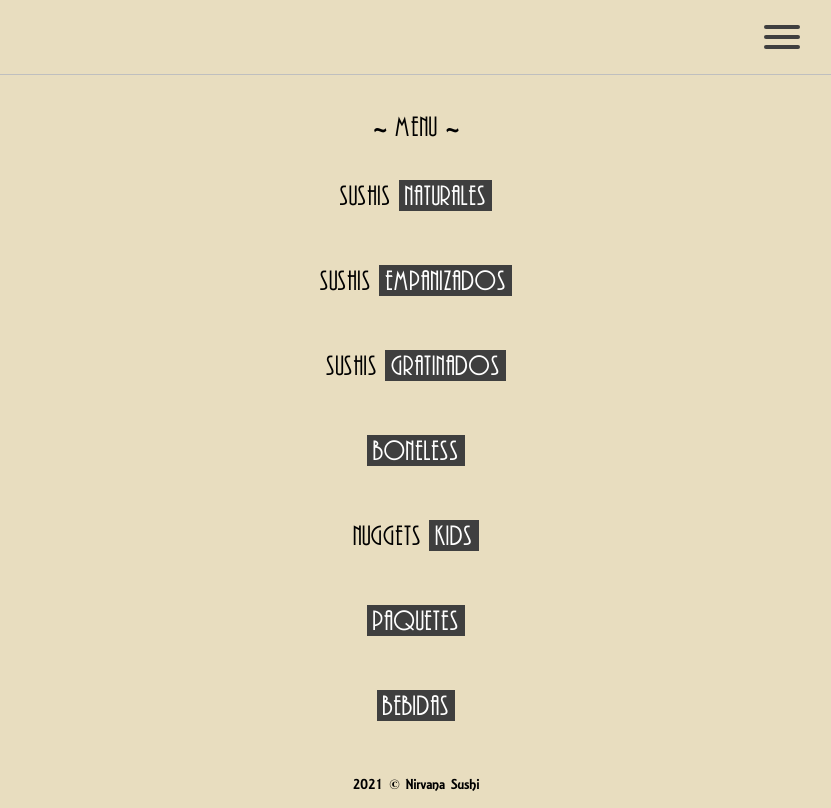
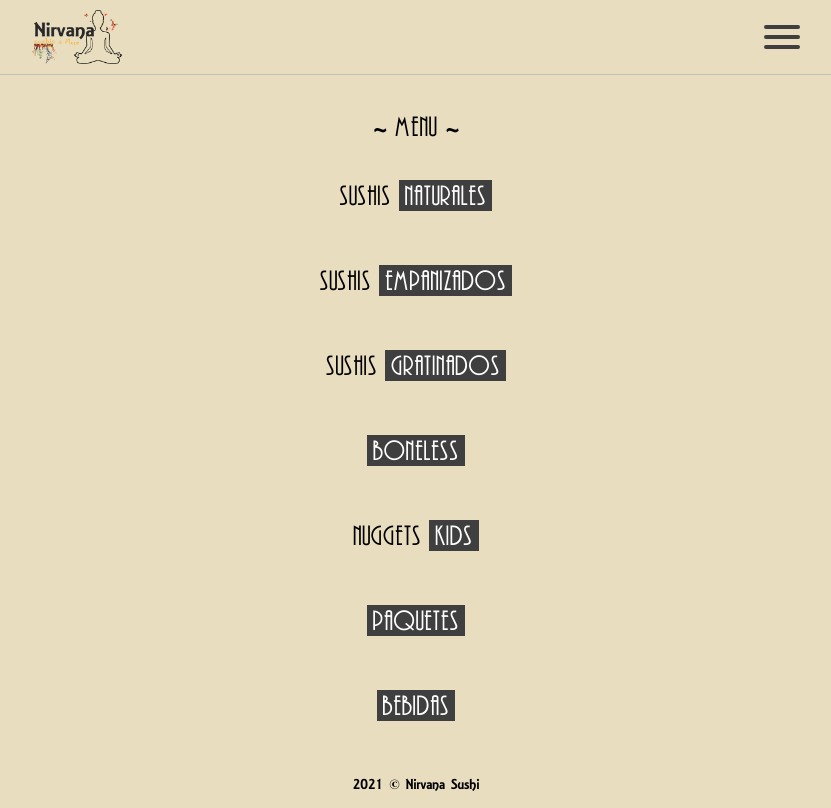
Before and after one commit to josemoralesdev/nirvana-sushi, a Gatsby site: page / in a window 1280 px wide. Shown: the whole page, without its empty margins (224-1055 px from the left). Built offline with nearby package versions, Linux system fonts and the light colour scheme; Gatsby itself is replaced by a stand-in of ours.

Commit message:
Modified logo query.

```diff
--- a/src/components/header.component.js
+++ b/src/components/header.component.js
@@ -142,13 +142,12 @@ const LinkWrapper = styled.div`
 export default function Header() {
   const data = useStaticQuery(graphql`
   query LogoBlack {
-    allImageSharp(filter: {fixed: {originalName: {regex: "/nirvana-black/"}}}) {
+    allImageSharp(filter: {original: {src: {regex: "/nirvana-black/"}}}) {
       nodes {
         gatsbyImageData(width: 90, placeholder: NONE)
       }
     }
   }
-
   `);
   const image = getImage(data.allImageSharp.nodes[0]);
 
```
